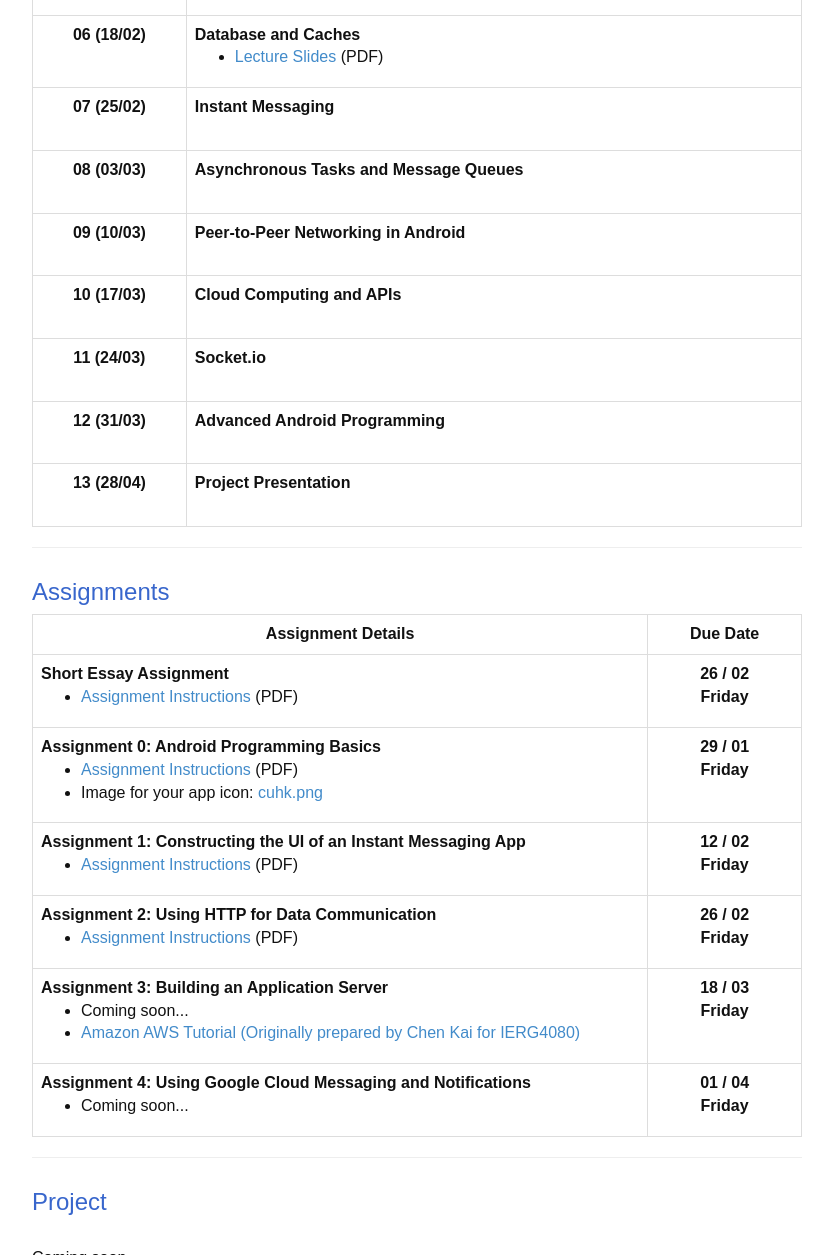
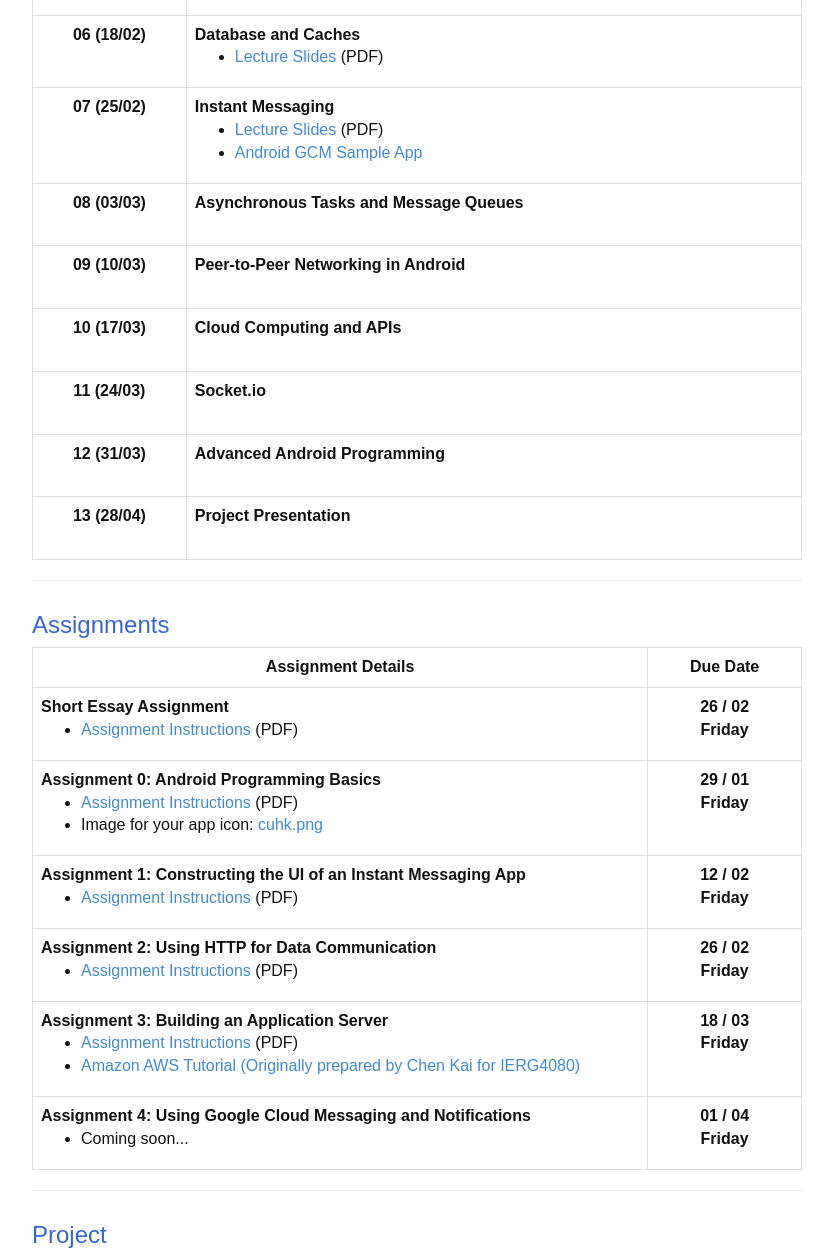
Before and after one commit to IEMS5722/iems5722-1516t2.github.io, a plain HTML site: page index.html in a window 1280 px wide. Shown: the part 1379-2634 px from the top of the page, without its empty margins (223-1056 px from the left). Drawn offline with Linux system fonts and the light colour scheme.

Commit message:
added lecture 7 and assignment 3

```diff
--- a/index.html
+++ b/index.html
@@ -186,7 +186,10 @@
                             <td class="lecture-cells"><b>07 (25/02)</b></td>
                             <td>
                                 <strong>Instant Messaging</strong><br/>
-                                <br/>
+                                <ul>
+                                    <li><a href="lectures/IEMS5722_LectureNotes_07_InstantMessaging.pdf" target="_blank">Lecture Slides</a> (PDF)</li>
+                                    <li><a href="https://github.com/googlesamples/google-services/tree/master/android/gcm" target="_blank">Android GCM Sample App</li>
+                                </ul>
                             </td>
                         </tr>
 
@@ -325,7 +328,7 @@
                             <td>
                                 <strong>Assignment 3: Building an Application Server</strong><br/>
                                 <ul>
-                                    <li>Coming soon...</li>
+                                    <li><a href="assignments/IEMS5722_Assignment3.pdf" target="_blank">Assignment Instructions</a> (PDF)</li>
                                     <li>
                                         <a href="references/aws_tutorial.pdf" target="_blank">Amazon AWS Tutorial (Originally prepared by Chen Kai for IERG4080)</a>
                                     </li>
```
Also changed, not shown: 2 other files.
